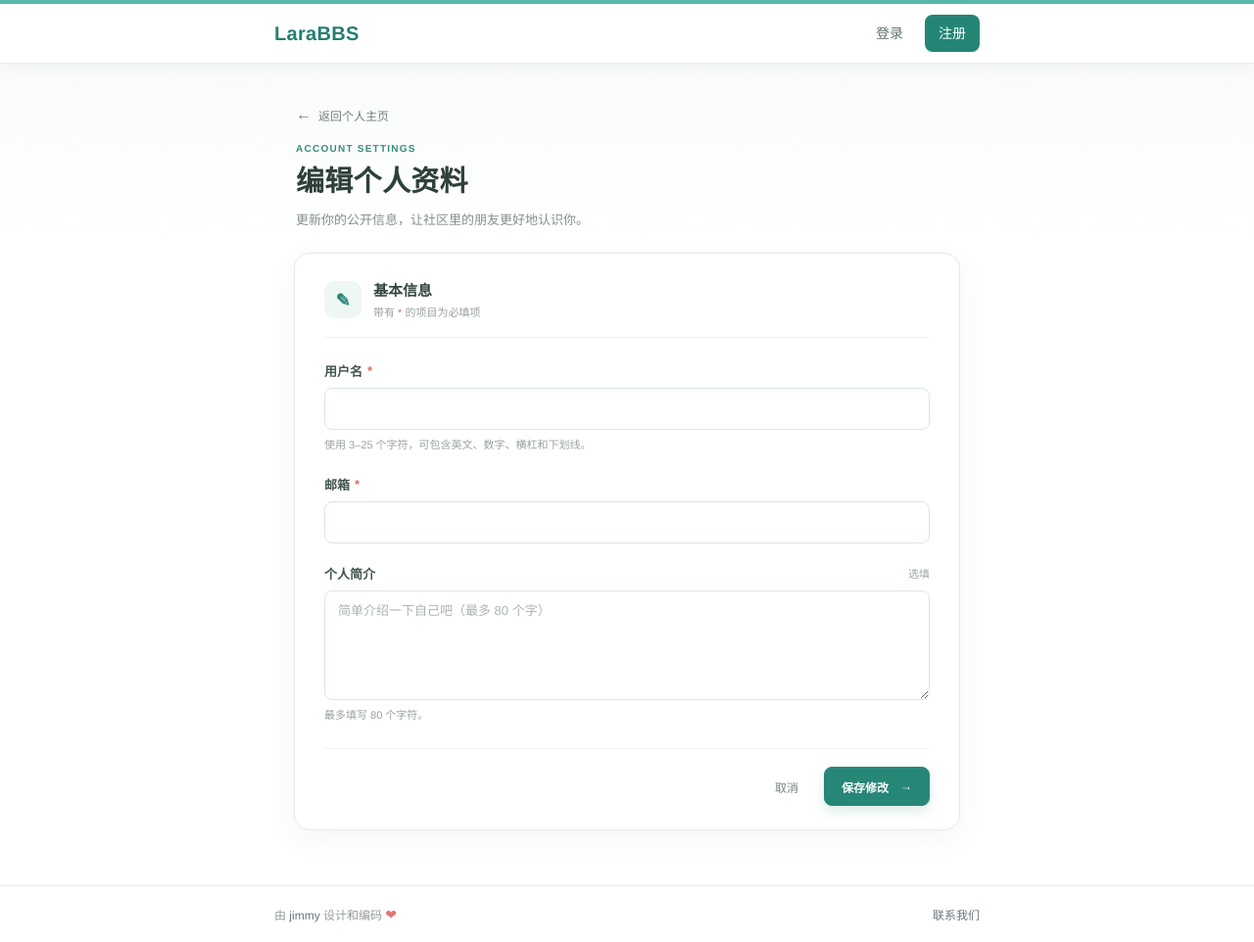
After one commit to chenglianjie-code/laravelBass, a Laravel app: template resources/views/users/edit.blade.php in a window 1280 px wide. The commit adds this page. Shown: the whole page at 98% size. Run offline with Laravel 9, Linux system fonts and the light colour scheme; the template is opened without the code that fills it, so the values that code supplies are empty.

Commit message:
feat: 4.2编辑个人资料

```diff
--- a/public/css/pages.css
+++ b/public/css/pages.css
@@ -328,6 +328,238 @@
   line-height: 1.6;
 }
 
+.edit-profile-page {
+  display: grid;
+  max-width: 680px;
+  gap: 18px;
+  margin: 14px auto 56px;
+}
+
+.edit-profile-heading {
+  padding: 2px 2px 4px;
+}
+
+.edit-profile-back {
+  display: inline-flex;
+  align-items: center;
+  gap: 7px;
+  margin-bottom: 20px;
+  color: #718078;
+  font-size: 12px;
+}
+
+.edit-profile-back:hover,
+.edit-profile-cancel:hover {
+  color: #247f73;
+}
+
+.edit-profile-back span {
+  font-size: 16px;
+}
+
+.edit-profile-heading .profile-eyebrow {
+  margin-bottom: 7px;
+}
+
+.edit-profile-heading h1 {
+  color: #2d4138;
+  font-size: 29px;
+  font-weight: 650;
+}
+
+.edit-profile-description {
+  margin: 8px 0 0;
+  color: #849089;
+  font-size: 13px;
+  line-height: 1.7;
+}
+
+.edit-profile-card {
+  padding: 26px 30px 24px;
+}
+
+.edit-profile-card-heading {
+  display: flex;
+  align-items: center;
+  gap: 12px;
+  margin-bottom: 24px;
+  padding-bottom: 18px;
+  border-bottom: 1px solid #edf1ef;
+}
+
+.edit-profile-card-heading .profile-heading-mark {
+  width: 38px;
+  height: 38px;
+  font-size: 18px;
+  font-style: normal;
+}
+
+.edit-profile-card-heading h2 {
+  margin: 0;
+  color: #34483e;
+  font-size: 15px;
+  font-weight: 650;
+}
+
+.edit-profile-card-heading p {
+  margin: 4px 0 0;
+  color: #98a29d;
+  font-size: 11px;
+}
+
+.edit-profile-card-heading p span,
+.edit-profile-field label > span:not(.optional-label) {
+  color: #d36e64;
+}
+
+.edit-profile-field {
+  margin-bottom: 21px;
+}
+
+.edit-profile-field label {
+  display: flex;
+  align-items: center;
+  gap: 5px;
+  margin-bottom: 8px;
+  color: #44564d;
+  font-size: 13px;
+  font-weight: 600;
+}
+
+.optional-label {
+  margin-left: auto;
+  color: #9aa59f;
+  font-size: 11px;
+  font-weight: 400;
+}
+
+.profile-input {
+  display: block;
+  width: 100%;
+  min-height: 43px;
+  padding: 10px 13px;
+  border: 1px solid #dce7e1;
+  border-radius: 8px;
+  outline: none;
+  color: #3f5047;
+  background: #fff;
+  font: inherit;
+  font-size: 13px;
+  line-height: 1.5;
+  transition: border-color 150ms ease, box-shadow 150ms ease, background 150ms ease;
+}
+
+.profile-input::placeholder {
+  color: #abb5af;
+}
+
+.profile-input:hover {
+  border-color: #bfd5ca;
+}
+
+.profile-input:focus {
+  border-color: #56b8aa;
+  background: #fff;
+  box-shadow: 0 0 0 3px rgb(86 184 170 / 15%);
+}
+
+.profile-textarea {
+  min-height: 112px;
+  resize: vertical;
+}
+
+.edit-profile-hint {
+  margin: 7px 0 0;
+  color: #98a29d;
+  font-size: 11px;
+  line-height: 1.6;
+}
+
+.edit-profile-actions {
+  display: flex;
+  align-items: center;
+  justify-content: flex-end;
+  gap: 12px;
+  margin-top: 25px;
+  padding-top: 18px;
+  border-top: 1px solid #edf1ef;
+}
+
+.edit-profile-cancel {
+  padding: 10px 14px;
+  color: #75827b;
+  font-size: 12px;
+}
+
+.save-profile-button {
+  display: inline-flex;
+  min-height: 40px;
+  align-items: center;
+  justify-content: center;
+  gap: 12px;
+  padding: 9px 17px;
+  border: 1px solid #278777;
+  border-radius: 8px;
+  color: #fff;
+  background: #278777;
+  box-shadow: 0 5px 12px rgb(39 135 119 / 16%);
+  font: inherit;
+  font-size: 12px;
+  font-weight: 600;
+  cursor: pointer;
+  transition: background 150ms ease, border-color 150ms ease, transform 150ms ease;
+}
+
+.save-profile-button:hover {
+  transform: translateY(-1px);
+  border-color: #1d7063;
+  background: #1d7063;
+}
+
+.save-profile-button:focus-visible,
+.edit-profile-back:focus-visible,
+.edit-profile-cancel:focus-visible {
+  outline: 3px solid #9bd1c4;
+  outline-offset: 3px;
+}
+
+.validation-errors {
+  margin-bottom: 21px;
+  padding: 13px 15px;
+  border: 1px solid #f0d0d0;
+  border-radius: 9px;
+  color: #a94747;
+  background: #fff5f4;
+  font-size: 12px;
+  line-height: 1.65;
+}
+
+.validation-errors-heading {
+  display: flex;
+  align-items: center;
+  gap: 8px;
+  color: #a94747;
+}
+
+.validation-errors-icon {
+  display: grid;
+  width: 19px;
+  height: 19px;
+  border-radius: 50%;
+  color: #fff;
+  background: #ce7169;
+  font-size: 12px;
+  font-weight: 700;
+  place-items: center;
+}
+
+.validation-errors ul {
+  display: grid;
+  gap: 4px;
+  margin: 9px 0 0 27px;
+  padding: 0;
+}
+
 @media (max-width: 520px) {
   .home-page {
     gap: 14px;
@@ -384,10 +616,33 @@
   .profile-posts {
     padding: 19px;
   }
+
+  .edit-profile-page {
+    gap: 14px;
+    margin: 8px auto 34px;
+  }
+
+  .edit-profile-back {
+    margin-bottom: 16px;
+  }
+
+  .edit-profile-heading h1 {
+    font-size: 25px;
+  }
+
+  .edit-profile-card {
+    padding: 21px 19px 18px;
+  }
+
+  .edit-profile-field {
+    margin-bottom: 18px;
+  }
 }
 
 @media (prefers-reduced-motion: reduce) {
-  .home-button {
+  .home-button,
+  .profile-input,
+  .save-profile-button {
     transition: none;
   }
 }
--- a/resources/views/layouts/_header.blade.php
+++ b/resources/views/layouts/_header.blade.php
@@ -19,8 +19,8 @@
                 <span class="nav-user-chevron" aria-hidden="true"></span>
               </summary>
               <div class="dropdown-menu" aria-labelledby="navbarDropdown">
-                <a class="dropdown-item" href="">个人中心</a>
-                <a class="dropdown-item" href="">编辑资料</a>
+                <a class="dropdown-item" href="{{route('users.show',Auth::user())}}">个人中心</a>
+                <a class="dropdown-item" href="{{route('users.edit',Auth::id())}}">编辑资料</a>
                 <div class="dropdown-divider"></div>
                 <form class="dropdown-logout" action="{{ route('logout') }}" method="POST">
                   @csrf
--- /dev/null
+++ b/resources/views/shared/_error.blade.php
@@ -0,0 +1,13 @@
+@if ($errors->any())
+  <div class="validation-errors" role="alert" aria-labelledby="validation-errors-title">
+    <div class="validation-errors-heading">
+      <span class="validation-errors-icon" aria-hidden="true">!</span>
+      <strong id="validation-errors-title">请检查以下内容</strong>
+    </div>
+    <ul>
+      @foreach ($errors->all() as $error)
+        <li>{{ $error }}</li>
+      @endforeach
+    </ul>
+  </div>
+@endif
--- /dev/null
+++ b/resources/views/users/edit.blade.php
@@ -0,0 +1,62 @@
+@extends('layouts.app')
+
+@section('title', '编辑个人资料')
+
+@push('styles')
+  <link href="{{ asset('css/pages.css') }}" rel="stylesheet">
+@endpush
+
+@section('content')
+  <main class="edit-profile-page">
+    <header class="edit-profile-heading">
+      <a class="edit-profile-back" href="{{ route('users.show', $user->id) }}">
+        <span aria-hidden="true">←</span> 返回个人主页
+      </a>
+      <p class="profile-eyebrow">ACCOUNT SETTINGS</p>
+      <h1>编辑个人资料</h1>
+      <p class="edit-profile-description">更新你的公开信息，让社区里的朋友更好地认识你。</p>
+    </header>
+
+    <section class="profile-card edit-profile-card" aria-labelledby="edit-profile-title">
+      <div class="edit-profile-card-heading">
+        <span class="profile-heading-mark" aria-hidden="true">✎</span>
+        <div>
+          <h2 id="edit-profile-title">基本信息</h2>
+          <p>带有 <span aria-hidden="true">*</span> 的项目为必填项</p>
+        </div>
+      </div>
+
+      <form action="{{ route('users.update', $user->id) }}" method="POST" accept-charset="UTF-8">
+        @csrf
+        @method('PATCH')
+
+        @include('shared._error')
+
+        <div class="edit-profile-field">
+          <label for="name-field">用户名 <span>*</span></label>
+          <input class="profile-input" type="text" name="name" id="name-field"
+            value="{{ old('name', $user->name) }}" autocomplete="username" required>
+          <p class="edit-profile-hint">使用 3–25 个字符，可包含英文、数字、横杠和下划线。</p>
+        </div>
+
+        <div class="edit-profile-field">
+          <label for="email-field">邮箱 <span>*</span></label>
+          <input class="profile-input" type="email" name="email" id="email-field"
+            value="{{ old('email', $user->email) }}" autocomplete="email" required>
+        </div>
+
+        <div class="edit-profile-field">
+          <label for="introduction-field">个人简介 <span class="optional-label">选填</span></label>
+          <textarea class="profile-input profile-textarea" name="introduction" id="introduction-field"
+            rows="4" maxlength="80" placeholder="简单介绍一下自己吧（最多 80 个字）">{{ old('introduction', $user->introduction) }}</textarea>
+          <p class="edit-profile-hint">最多填写 80 个字符。</p>
+        </div>
+
+        <div class="edit-profile-actions">
+          <a class="edit-profile-cancel" href="{{ route('users.show', $user->id) }}">取消</a>
+          <button class="save-profile-button" type="submit">保存修改 <span aria-hidden="true">→</span></button>
+        </div>
+      </form>
+    </section>
+  </main>
+@endsection
```
Also changed, not shown: app/Http/Controllers/UsersController.php (+11 -0 lines), app/Http/Requests/UserRequest.php (added, +43 -0 lines), database/migrations/2026_11_19_020633_add_avatar_and_introduction_to_users_table.php (added).
